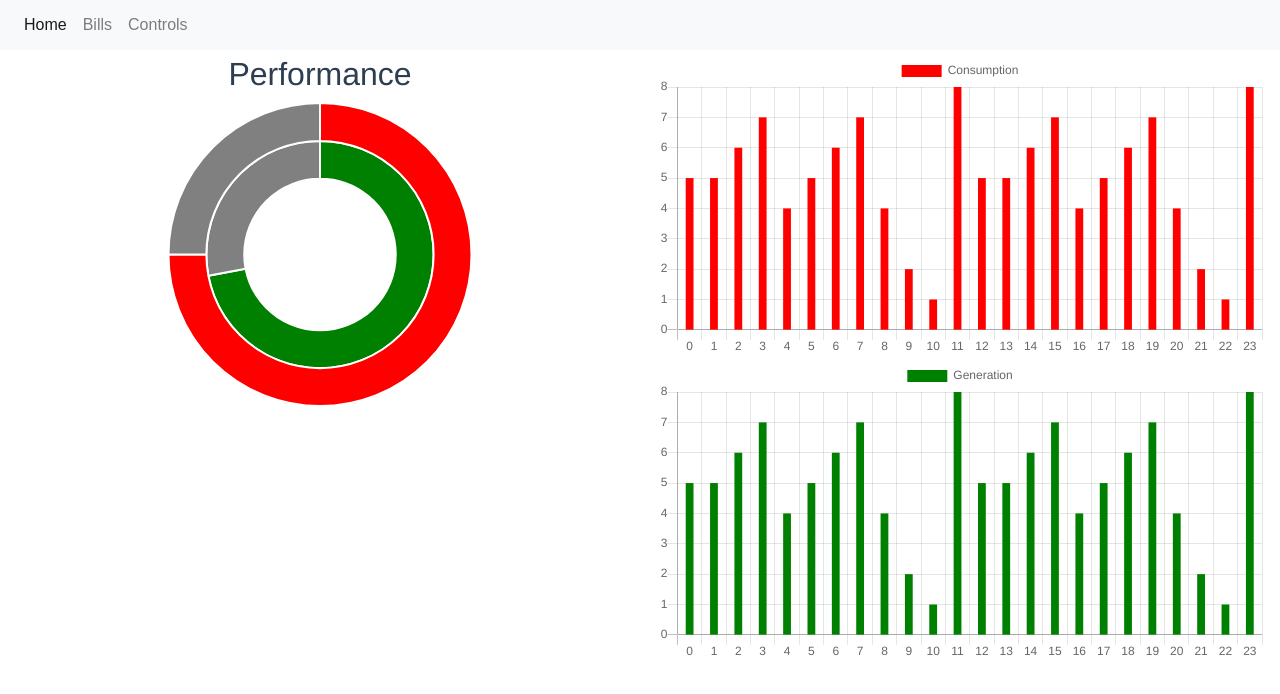
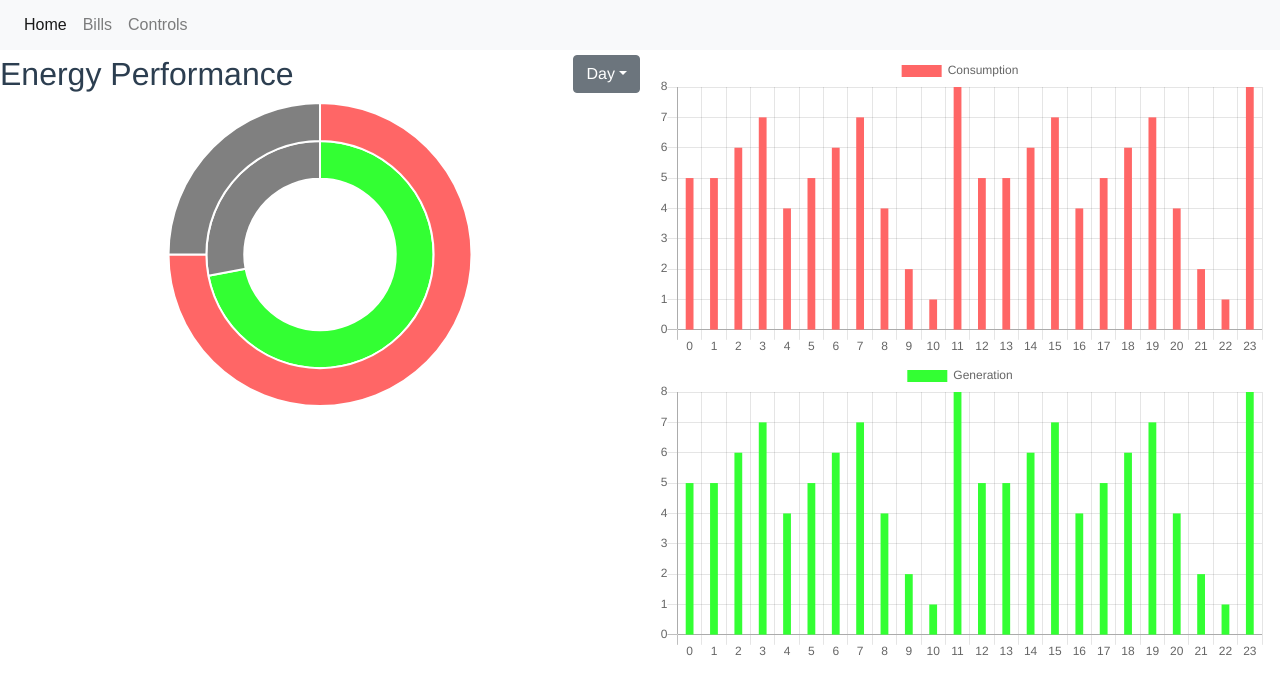
Before and after one commit to alindenberg/SprightfulDashboard-FE, a Vue app: page / in a window 1280 px wide. Shown: the top 694 px of the page. Built offline with nearby package versions, Linux system fonts and the light colour scheme.

Commit message:
Dropdown to select time range - all using dummy data still. Need to align with multiple performance charts next

```diff
--- a/src/components/charts/ConsumptionChart.vue
+++ b/src/components/charts/ConsumptionChart.vue
@@ -75,7 +75,7 @@ export default {
           datasets: [
             {
               data: this.consumptionValues,
-              backgroundColor: "red",
+              backgroundColor: "#ff6666",
               fill: false,
               label: "Consumption"
             }
--- a/src/components/charts/GenerationChart.vue
+++ b/src/components/charts/GenerationChart.vue
@@ -75,7 +75,7 @@ export default {
           datasets: [
             {
               data: this.generationValues,
-              backgroundColor: "green",
+              backgroundColor: "#33ff33",
               fill: false,
               label: "Generation"
             }
@@ -100,7 +100,7 @@ export default {
           tooltips: {
             callbacks: {
               label: function(tooltipItem, data) {
-                return tooltipItem.value + " (kWh)";
+                return tooltipItem.value + " kWh";
               }
             }
           }
--- a/src/components/charts/PerformanceChart.vue
+++ b/src/components/charts/PerformanceChart.vue
@@ -1,6 +1,6 @@
 <template>
   <div>
-    <canvas id="graph"></canvas>
+    <canvas :id="`graph-${this.index}`"></canvas>
   </div>
 </template>
 <script>
@@ -15,19 +15,24 @@ export default {
       generationGoal: 70
     };
   },
+  props: {
+    index: Number
+  },
   mounted() {
     this.createPerformanceGraph();
   },
   methods: {
     createPerformanceGraph() {
-      var ctxD = document.getElementById("graph").getContext("2d");
+      var ctxD = document
+        .getElementById(`graph-${this.index}`)
+        .getContext("2d");
       new Chart(ctxD, {
         type: "doughnut",
         data: {
           datasets: [
             {
               data: [this.consumption, this.consumptionGoal],
-              backgroundColor: ["red", "grey"],
+              backgroundColor: ["#ff6666", "grey"],
               labels: [
                 "On-Peak Consumption (kWh)",
                 "Off-Peak Consumption (kWh)"
@@ -35,7 +40,7 @@ export default {
             },
             {
               data: [this.generation, this.generationGoal],
-              backgroundColor: ["green", "grey"],
+              backgroundColor: ["#33ff33", "grey"],
               labels: ["On-Peak Generation", "Off-Peak Generation"]
             }
           ]
--- a/src/pages/Dashboard.vue
+++ b/src/pages/Dashboard.vue
@@ -1,8 +1,19 @@
 <template>
   <b-row class="dashboard">
     <b-col md="6">
-      <h2>Performance</h2>
-      <performance-chart />
+      <b-row class="d-flex justify-content-between">
+        <h2>Energy Performance</h2>
+        <div>
+          <b-dropdown right variant="secondary" :text="timeRangeSelection">
+            <b-dropdown-item @click="timeRangeSelected('Day')">Day</b-dropdown-item>
+            <b-dropdown-item @click="timeRangeSelected('Month')">Month</b-dropdown-item>
+            <b-dropdown-item @click="timeRangeSelected('Custom')">Custom</b-dropdown-item>
+          </b-dropdown>
+        </div>
+      </b-row>
+      <div v-for="(val, idx) in energyPerformances" :key="idx">
+        <performance-chart :index="idx" />
+      </div>
     </b-col>
     <b-col md="6">
       <!-- <h2>Energy Data</h2>
@@ -43,7 +54,9 @@ export default {
       start_date: null,
       end_date: null,
       neurio_data: {},
-      fpl_data: {}
+      fpl_data: {},
+      energyPerformances: [1],
+      timeRangeSelection: "Day"
     };
   },
   created() {
@@ -103,6 +116,23 @@ export default {
       //   .catch(err => {
       //     console.log("Error getting neurio data ", err);
       //   });
+    },
+    timeRangeSelected(value) {
+      this.timeRangeSelection = value;
+      switch (value) {
+        case "Day":
+          console.log("Day selected");
+          this.$set(this, "energyPerformances", [1]);
+          break;
+        case "Month":
+          console.log("Month selected");
+          this.$set(this, "energyPerformances", [1, 2]);
+          break;
+        case "Custom":
+          console.log("Custom selected");
+          this.$set(this, "energyPerformances", [1, 2, 3]);
+          break;
+      }
     }
   }
 };
```
